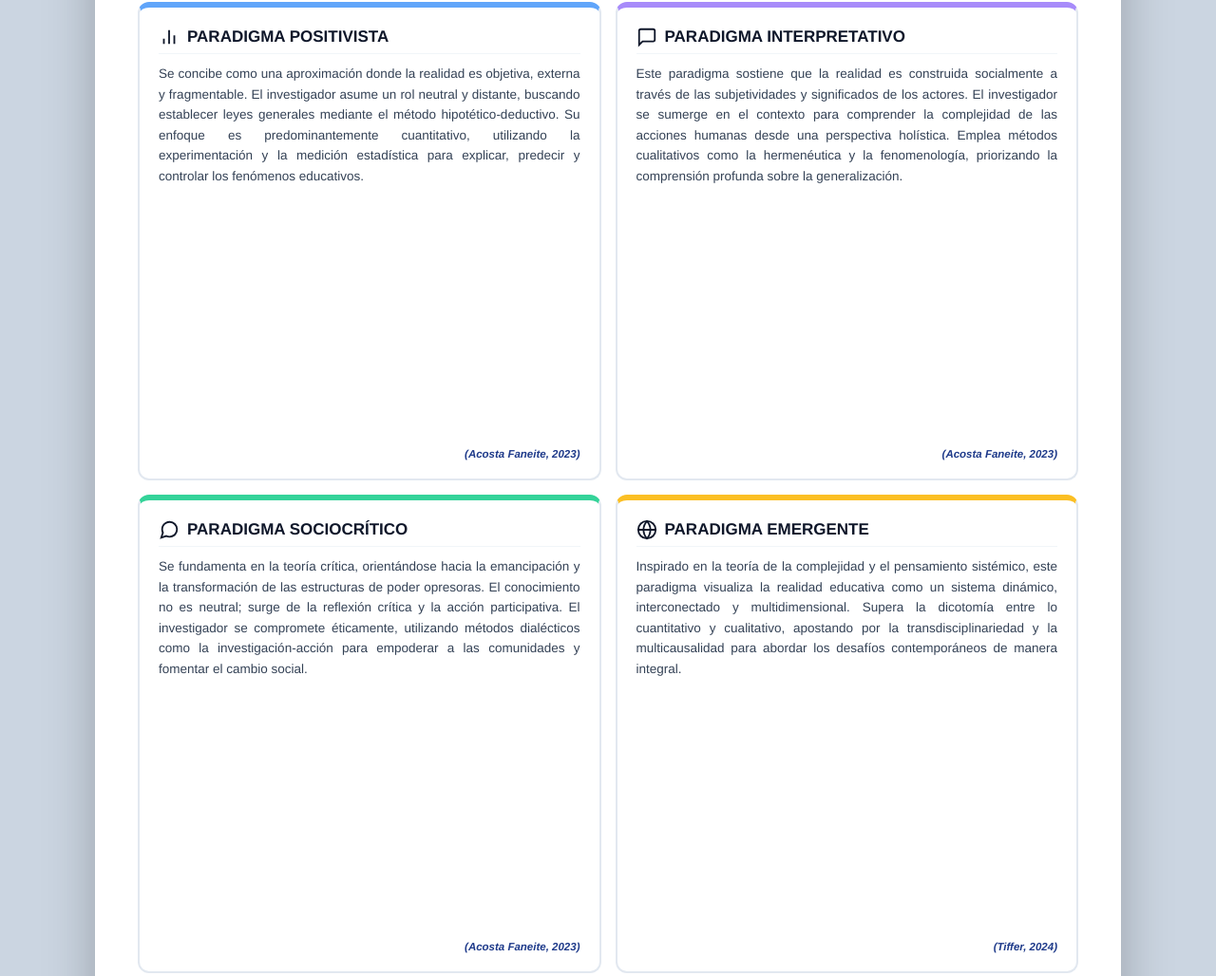
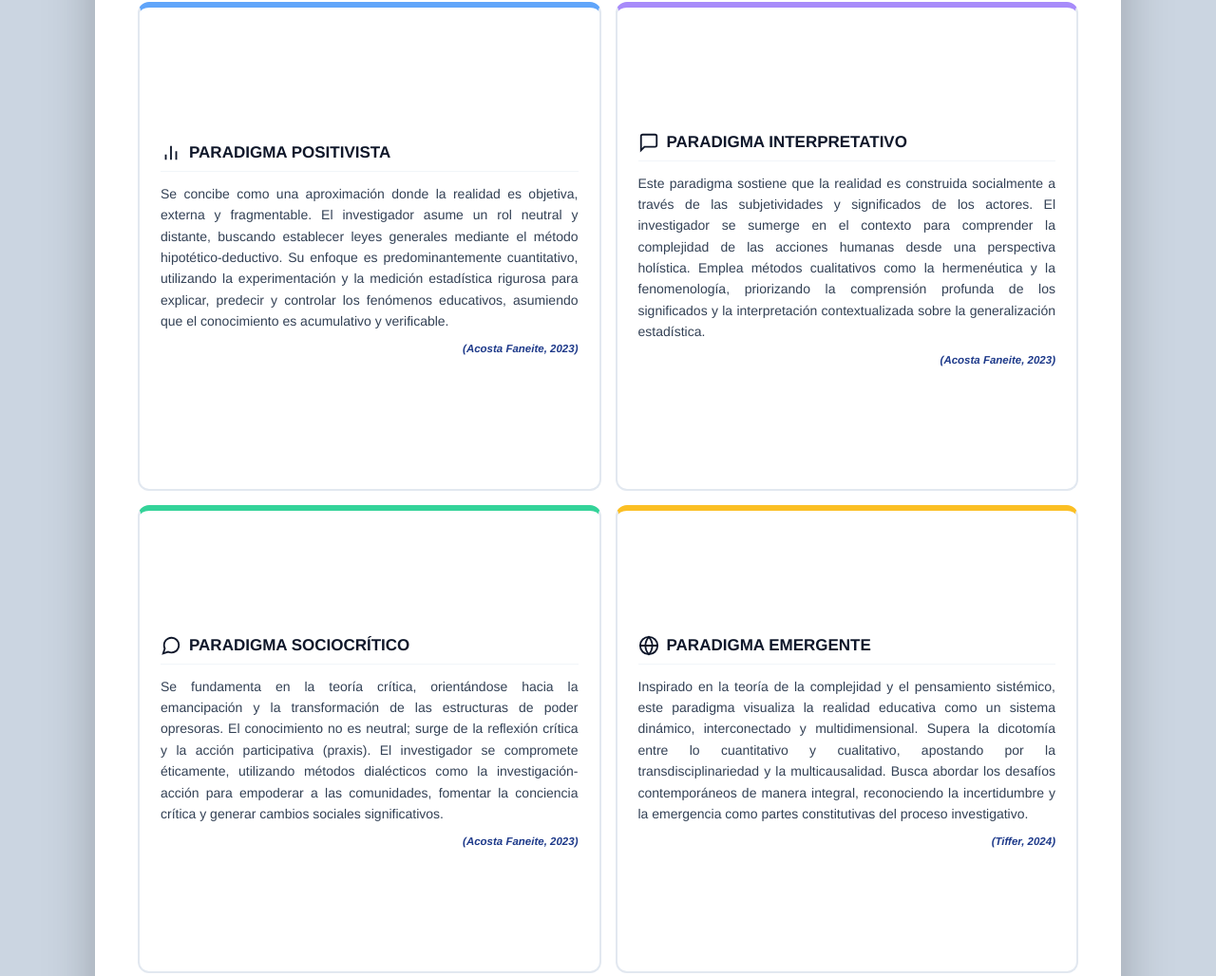
Before and after one commit to Dougs89/Maestria_en_Ciencias_de_la_Educacion-Mencion_Docencia_Universitaria, a plain HTML site: page index.html in a window 1280 px wide. Shown: the part 504-1532 px from the top of the page at 95% size. Drawn offline with Linux system fonts and the light colour scheme.

Commit message:
Refactor layout and improve paradigm descriptions
Updated comments and adjusted padding and margin values for better layout consistency. Enhanced text descriptions for paradigms to improve clarity.

```diff
--- a/index.html
+++ b/index.html
@@ -24,7 +24,6 @@
             background-color: #ffffff;
             padding: 35px 45px;
             display: grid;
-            /* Distribución proporcional: Encabezado, Definiciones, Paradigmas, Tabla, Pie */
             grid-template-rows: auto auto 1.2fr auto auto;
             gap: 20px;
             box-shadow: 0 20px 50px rgba(0,0,0,0.25);
@@ -77,25 +76,25 @@
             font-style: italic;
             color: #1e3a8a;
             text-align: right;
-            margin-top: auto;
         }
         .card-def .cita a { color: #1e3a8a; text-decoration: none; }
 
-        /* --- SECCIÓN 2: TIPOS DE PARADIGMA (Conceptual Textual) --- */
+        /* --- SECCIÓN 2: TIPOS DE PARADIGMA --- */
         .paradigmas-grid {
             display: grid;
             grid-template-columns: 1fr 1fr;
             gap: 15px;
-            height: 100%; /* Asegura que llene la fila */
+            height: 100%;
         }
 
         .card-para {
             background-color: #ffffff;
             border: 2px solid #e2e8f0;
             border-radius: 12px;
-            padding: 20px;
+            padding: 22px;
             display: flex;
             flex-direction: column;
+            justify-content: center; /* Centra el contenido verticalmente eliminando el hueco */
         }
 
         .card-para:nth-child(1) { border-top: 6px solid #60a5fa; }
@@ -108,27 +107,32 @@
             font-weight: 800;
             color: #0f172a;
             text-transform: uppercase;
-            margin-bottom: 10px;
+            margin-bottom: 12px;
             display: flex;
             align-items: center;
             gap: 8px;
             border-bottom: 1px solid #f1f5f9;
-            padding-bottom: 6px;
+            padding-bottom: 8px;
         }
 
         .card-para h3 svg { width: 22px; height: 22px; stroke: #0f172a; stroke-width: 2; fill: none; }
 
-        /* Texto conceptual en lugar de listas */
         .card-para p {
-            font-size: 13.5px;
+            font-size: 14px;
             color: #334155;
             line-height: 1.6;
             text-align: justify;
-            flex-grow: 1;
-            margin-bottom: 8px;
+            margin-bottom: 12px; /* Separación natural entre texto y cita */
         }
 
-        .card-para .cita { font-size: 11.5px; font-weight: bold; font-style: italic; color: #1e3a8a; text-align: right; margin-top: auto; }
+        .card-para .cita {
+            font-size: 11.5px;
+            font-weight: bold;
+            font-style: italic;
+            color: #1e3a8a;
+            text-align: right;
+            /* Eliminado el margin-top: auto que causaba el hueco */
+        }
         .card-para .cita a { color: #1e3a8a; text-decoration: none; }
 
         /* --- SECCIÓN 3: TABLA COMPARATIVA --- */
@@ -147,7 +151,6 @@
             text-align: center;
         }
 
-        /* Tabla con más padding para que respire */
         table { width: 100%; border-collapse: collapse; font-size: 12.5px; line-height: 1.5; }
         th { background-color: #1e3a8a; color: #ffffff; padding: 12px 10px; text-align: left; font-weight: 700; border: 1px solid #1e3a8a; }
         td { padding: 12px 10px; border: 1px solid #cbd5e1; color: #1e293b; vertical-align: top; text-align: justify; }
@@ -199,26 +202,26 @@
             </div>
         </div>
 
-        <!-- SECCIÓN 2: TIPOS DE PARADIGMA (Textos Conceptuales) -->
+        <!-- SECCIÓN 2: TIPOS DE PARADIGMA (Textos Conceptuales Enriquecidos) -->
         <div class="paradigmas-grid">
             <div class="card-para">
                 <h3><svg viewBox="0 0 24 24"><path d="M18 20V10M12 20V4M6 20v-6"/></svg> Paradigma Positivista</h3>
-                <p>Se concibe como una aproximación donde la realidad es objetiva, externa y fragmentable. El investigador asume un rol neutral y distante, buscando establecer leyes generales mediante el método hipotético-deductivo. Su enfoque es predominantemente cuantitativo, utilizando la experimentación y la medición estadística para explicar, predecir y controlar los fenómenos educativos.</p>
+                <p>Se concibe como una aproximación donde la realidad es objetiva, externa y fragmentable. El investigador asume un rol neutral y distante, buscando establecer leyes generales mediante el método hipotético-deductivo. Su enfoque es predominantemente cuantitativo, utilizando la experimentación y la medición estadística rigurosa para explicar, predecir y controlar los fenómenos educativos, asumiendo que el conocimiento es acumulativo y verificable.</p>
                 <span class="cita">(<a href="https://zenodo.org/records/7719020" target="_blank">Acosta Faneite, 2023</a>)</span>
             </div>
             <div class="card-para">
                 <h3><svg viewBox="0 0 24 24"><path d="M21 15a2 2 0 0 1-2 2H7l-4 4V5a2 2 0 0 1 2-2h14a2 2 0 0 1 2 2z"/></svg> Paradigma Interpretativo</h3>
-                <p>Este paradigma sostiene que la realidad es construida socialmente a través de las subjetividades y significados de los actores. El investigador se sumerge en el contexto para comprender la complejidad de las acciones humanas desde una perspectiva holística. Emplea métodos cualitativos como la hermenéutica y la fenomenología, priorizando la comprensión profunda sobre la generalización.</p>
+                <p>Este paradigma sostiene que la realidad es construida socialmente a través de las subjetividades y significados de los actores. El investigador se sumerge en el contexto para comprender la complejidad de las acciones humanas desde una perspectiva holística. Emplea métodos cualitativos como la hermenéutica y la fenomenología, priorizando la comprensión profunda de los significados y la interpretación contextualizada sobre la generalización estadística.</p>
                 <span class="cita">(<a href="https://zenodo.org/records/7719020" target="_blank">Acosta Faneite, 2023</a>)</span>
             </div>
             <div class="card-para">
                 <h3><svg viewBox="0 0 24 24"><path d="M21 11.5a8.38 8.38 0 0 1-.9 3.8 8.5 8.5 0 0 1-7.6 4.7 8.38 8.38 0 0 1-3.8-.9L3 21l1.9-5.7a8.38 8.38 0 0 1-.9-3.8 8.5 8.5 0 0 1 4.7-7.6 8.38 8.38 0 0 1 3.8-.9h.5a8.48 8.48 0 0 1 8 8v.5z"/></svg> Paradigma Sociocrítico</h3>
-                <p>Se fundamenta en la teoría crítica, orientándose hacia la emancipación y la transformación de las estructuras de poder opresoras. El conocimiento no es neutral; surge de la reflexión crítica y la acción participativa. El investigador se compromete éticamente, utilizando métodos dialécticos como la investigación-acción para empoderar a las comunidades y fomentar el cambio social.</p>
+                <p>Se fundamenta en la teoría crítica, orientándose hacia la emancipación y la transformación de las estructuras de poder opresoras. El conocimiento no es neutral; surge de la reflexión crítica y la acción participativa (praxis). El investigador se compromete éticamente, utilizando métodos dialécticos como la investigación-acción para empoderar a las comunidades, fomentar la conciencia crítica y generar cambios sociales significativos.</p>
                 <span class="cita">(<a href="https://zenodo.org/records/7719020" target="_blank">Acosta Faneite, 2023</a>)</span>
             </div>
             <div class="card-para">
                 <h3><svg viewBox="0 0 24 24"><circle cx="12" cy="12" r="10"/><path d="M2 12h20M12 2a15.3 15.3 0 0 1 4 10 15.3 15.3 0 0 1-4 10 15.3 15.3 0 0 1-4-10 15.3 15.3 0 0 1 4-10z"/></svg> Paradigma Emergente</h3>
-                <p>Inspirado en la teoría de la complejidad y el pensamiento sistémico, este paradigma visualiza la realidad educativa como un sistema dinámico, interconectado y multidimensional. Supera la dicotomía entre lo cuantitativo y cualitativo, apostando por la transdisciplinariedad y la multicausalidad para abordar los desafíos contemporáneos de manera integral.</p>
+                <p>Inspirado en la teoría de la complejidad y el pensamiento sistémico, este paradigma visualiza la realidad educativa como un sistema dinámico, interconectado y multidimensional. Supera la dicotomía entre lo cuantitativo y cualitativo, apostando por la transdisciplinariedad y la multicausalidad. Busca abordar los desafíos contemporáneos de manera integral, reconociendo la incertidumbre y la emergencia como partes constitutivas del proceso investigativo.</p>
                 <span class="cita">(<a href="https://revistas.utn.ac.cr/index.php/arje/article/view/724" target="_blank">Tiffer, 2024</a>)</span>
             </div>
         </div>
```
